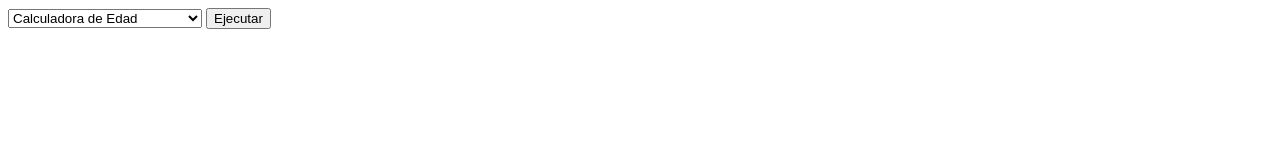
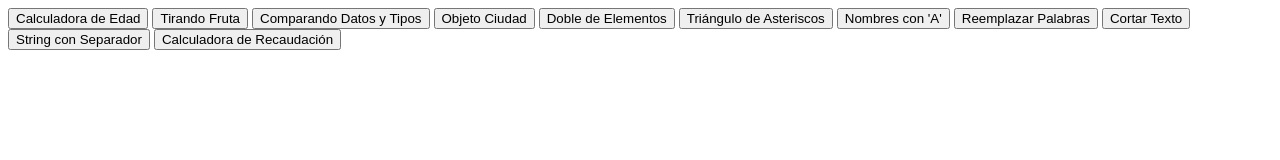
Before and after one commit to Bruno2Roth/TP08_INTRODUCCION, a plain HTML site: page index.html in a window 1280 px wide. Drawn offline with Linux system fonts and the light colour scheme.

Commit message:
ahora si

```diff
--- a/index.html
+++ b/index.html
@@ -1,5 +1,6 @@
 <!DOCTYPE html>
 <html lang="es">
+
 <head>
   <meta charset="UTF-8">
   <meta name="viewport" content="width=device-width, initial-scale=1.0">
@@ -9,17 +10,14 @@
   <script src="js/utils.js"></script>
 </head>
 
-<select id="ejercicioSeleccionado">
-    <option value="1">Calculadora de Edad</option>
-    <option value="2">Tirando Fruta</option>
-    <option value="3">Comparando Datos y Tipos</option>
-    <option value="4">Objeto Ciudad</option>
-    <option value="5">Doble de Elementos</option>
-    <option value="6">Triángulo de Asteriscos</option>
-    <option value="7">Nombres con 'A'</option>
-    <option value="8">Reemplazar Palabras</option>
-    <option value="9">Cortar Texto</option>
-    <option value="10">String con Separador</option>
-    <option value="11">Calculadora de Recaudación</option>
-  </select>
-  <button onclick="switchEjercicio(document.getElementById('ejercicioSeleccionado').value)">Ejecutar</button>
+  <button onclick="calcularEdad(document.getElementById('fechaEdad').value, document.getElementById('nombreEdad').value)">Calculadora de Edad</button>
+  <button onclick="tirarFruta(document.getElementById('ejercicioSeleccionado').value)">Tirando Fruta</button>
+  <button onclick="compararDatos()">Comparando Datos y Tipos</button>
+  <button onclick="yoObjeto()">Objeto Ciudad</button>
+  <button onclick="doblarArray(document.getElementById('arrayNumeros').value)">Doble de Elementos</button>
+  <button onclick="dibujarTriangulos()">Triángulo de Asteriscos</button>
+  <button onclick="filtrarNombres(document.getElementById('nombresInput').value)">Nombres con 'A'</button>
+  <button onclick="reemplazarPalabra(document.getElementById('textoOriginal').value,document.getElementById('palabraBuscar').value,document.getElementById('palabraReemplazo').value)">Reemplazar Palabras</button>
+  <button onclick="cortarTexto(document.getElementById('textoCortar').value, document.getElementById('numCaracteres').value)">Cortar Texto</button>
+  <button onclick="separarLista(document.getElementById('listaSeparador').value)">String con Separador</button>
+  <button onclick="calcularRecaudacion(document.getElementById('pedidosInput').value)">Calculadora de Recaudación</button>
--- a/js/utils.js
+++ /dev/null
@@ -1,57 +0,0 @@
-function switchEjercicio(ejercicioSeleccionado) {
-    switch(ejercicioSeleccionado) {
-        case '1':
-            calcularEdad(document.getElementById('fechaEdad').value, document.getElementById('nombreEdad').value);
-            break;
-
-        case '2':
-            tirarFruta(document.getElementById('fruta').value);
-            break;
-
-        case '3':
-            compararDatos();
-            break;
-
-        case '4':
-            yoObjeto();
-            break;
-
-        case '5':
-            doblarArray(document.getElementById('arrayNumeros').value);
-            break;
-
-        case '6':
-            dibujarTriangulos();
-            break;
-
-        case '7':
-            filtrarNombres(document.getElementById('nombresInput').value);
-            break;
-
-        case '8':
-            reemplazarPalabra(
-                document.getElementById('textoOriginal').value,
-                document.getElementById('palabraBuscar').value,
-                document.getElementById('palabraReemplazo').value
-            );
-            break;
-
-        case '9':
-            cortarTexto(
-                document.getElementById('textoCortar').value,
-                document.getElementById('numCaracteres').value
-            );
-            break;
-
-        case '10':
-            separarLista(document.getElementById('listaSeparador').value);
-            break;
-
-        case '11':
-            calcularRecaudacion(document.getElementById('pedidosInput').value);
-            break;
-
-        default:
-            alert("Ejercicio no válido");
-    }
-}
```
